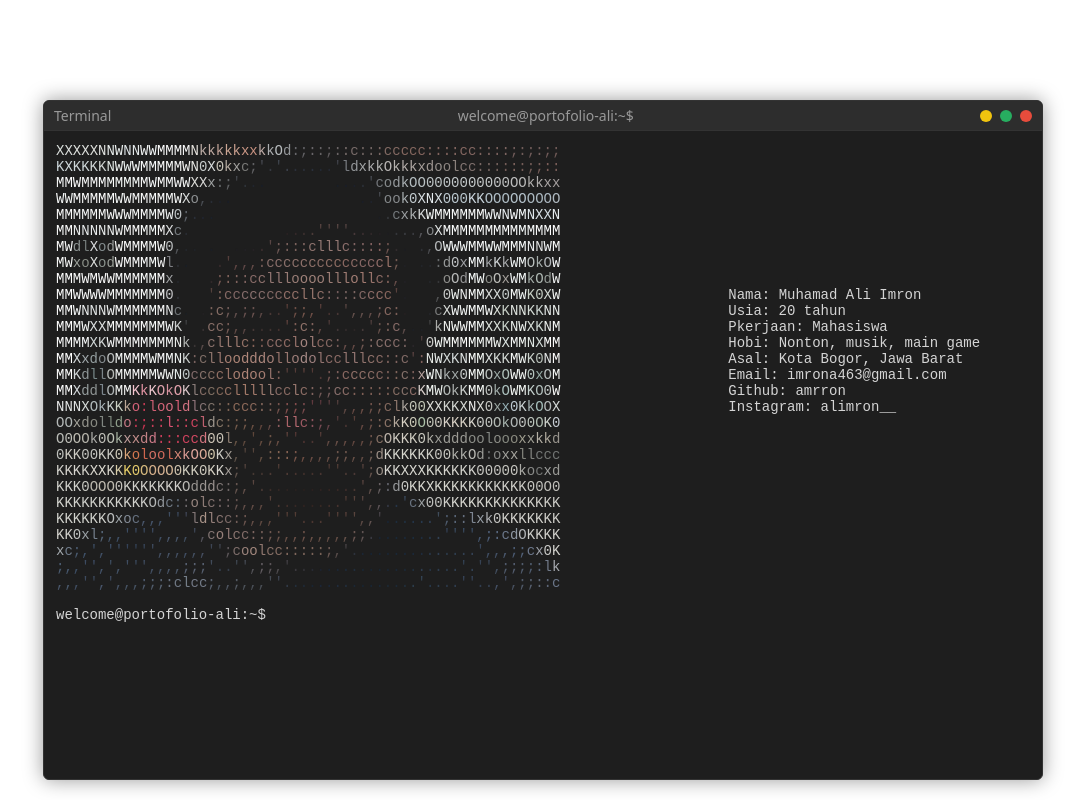
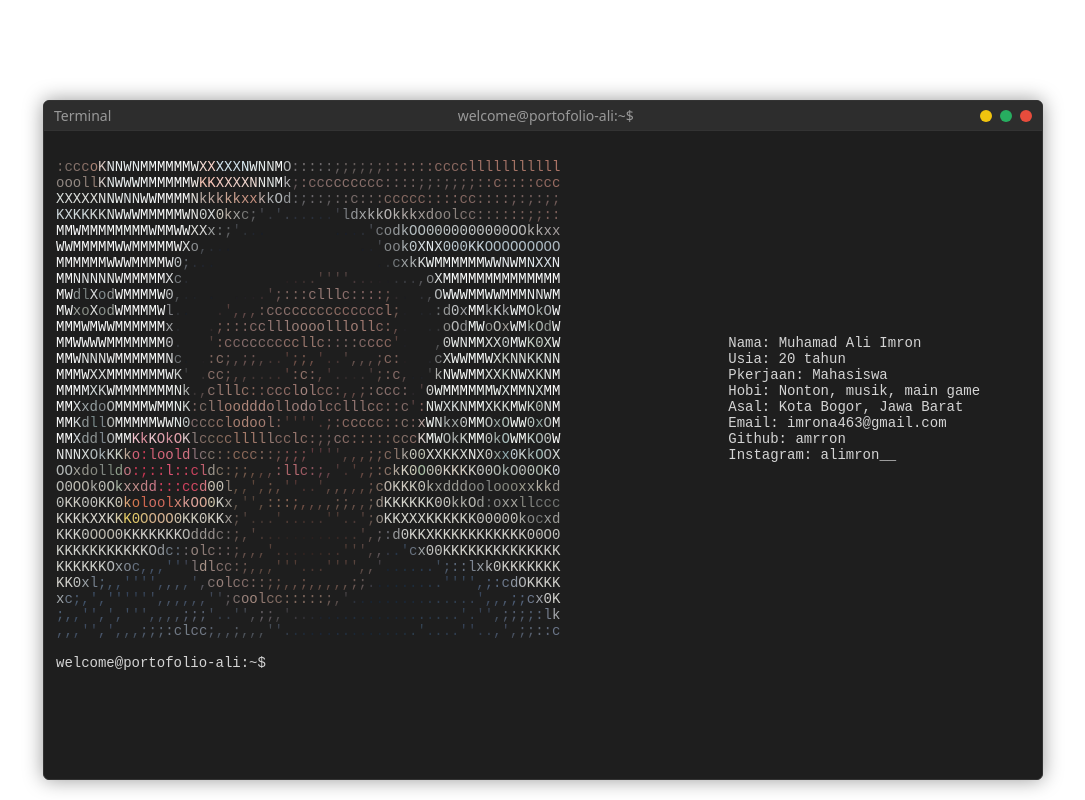
Before and after one commit to amrron/portofolio, a Next.js app: page / in a window 1280 px wide. Shown: the whole page, without its empty margins (57-1142 px from the left). Built offline with nearby package versions, Linux system fonts and the light colour scheme.

Commit message:
ayolah berhasil

```diff
--- a/app/globals.css
+++ b/app/globals.css
@@ -81,7 +81,7 @@
 
 .terminal-container {
     padding: 4px;
-    height: calc(100% - 30px);
+    height: 100%;
 }
 
 /* Override xterm styles */
--- a/app/page.tsx
+++ b/app/page.tsx
@@ -3,8 +3,6 @@
 import React, { useEffect, useRef, useState, useCallback } from "react";
 import { Terminal } from "@xterm/xterm";
 import "xterm/css/xterm.css";
-import { FitAddon } from "@xterm/addon-fit";
-import { WebLinksAddon } from "@xterm/addon-web-links";
 
 export default function Home() {
   const [position, setPosition] = useState({ x: 100, y: 100 });
@@ -130,7 +128,7 @@ export default function Home() {
       if (terminalRef.current && !isInitialized) {
 
           terminalInstance.current = new Terminal({
-              rows: 30,
+              rows: 40,
               cols: 130,
               fontFamily: "Fira Code, monospace",
               fontSize: 14,
@@ -195,7 +193,7 @@ export default function Home() {
               disposable.dispose();
           };
       }
-  }, [isInitialized, currentLine, runCommand]);
+  }, []);
   return (
       <div className="">
           <div className="terminal-wrapper">
```
